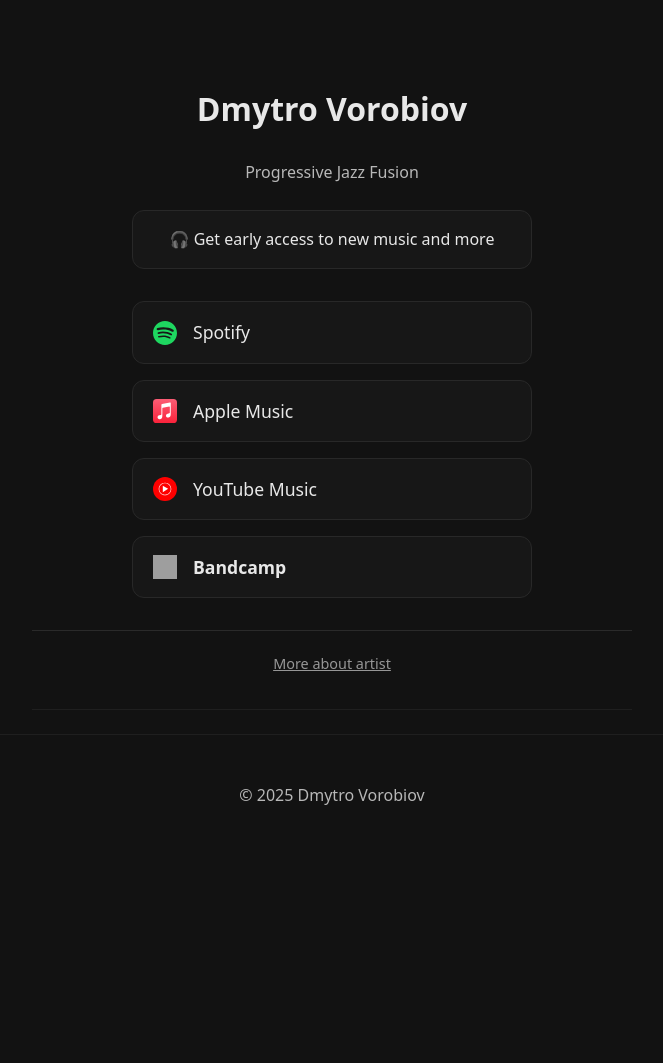
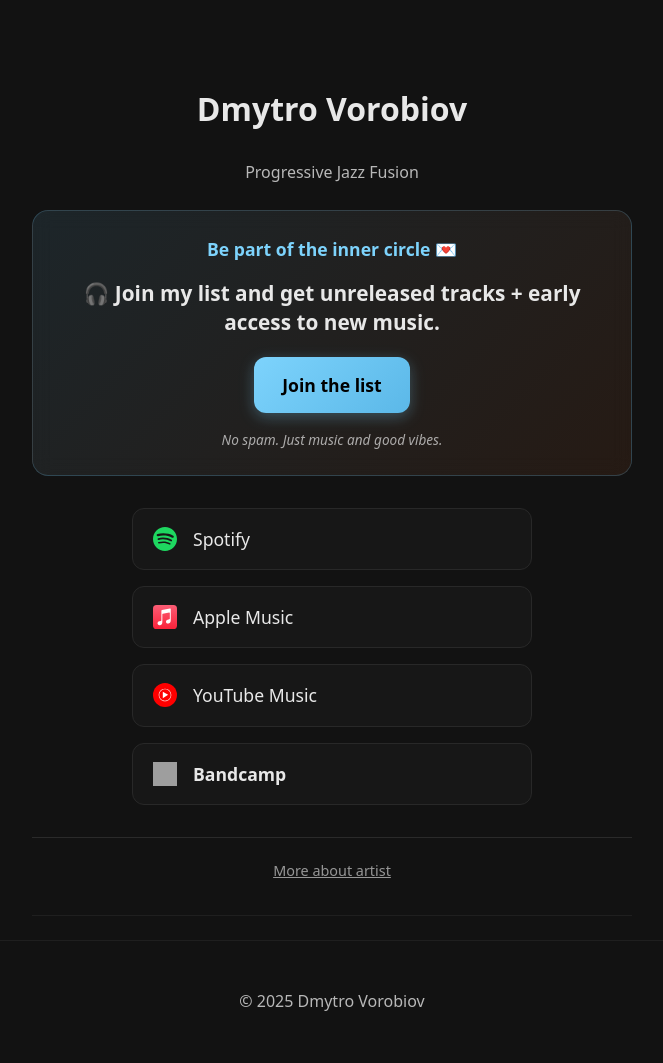
Before and after one commit to dvor/dvor.github.io, a Jekyll site: the page built from go.md, in a window 1280 px wide. Shown: the whole page, without its empty margins (308-971 px from the left). Built offline with Jekyll 4.4.1, drawn with Linux system fonts in a browser that asks for light colours; comment, search, counter and statistics services are not loaded; before the commit the page ends 900 px from its top, so only the background shows below that; grey boxes are pictures that could not be loaded.

Commit message:
Improving mailing list section

```diff
--- a/_layouts/default.html
+++ b/_layouts/default.html
@@ -4,7 +4,7 @@
   <meta charset="utf-8">
   <meta name="viewport" content="width=device-width,initial-scale=1">
   <title>{% if page.title %}{{ page.title }} · {% endif %}{{ site.title }}</title>
-  <link rel="stylesheet" href="{{ '/assets/css/style.css' | relative_url }}?v=2025-10-14">
+  <link rel="stylesheet" href="{{ '/assets/css/style.css' | relative_url }}?v=2025-10-22">
   {%- seo -%}
 
   <!-- MailerLite Universal -->
--- a/assets/css/style.css
+++ b/assets/css/style.css
@@ -265,6 +265,146 @@
   width: 100%;
 }
 
+/* Go page mailing list hero section */
+.mailing-list-hero {
+  background: linear-gradient(135deg, rgba(125, 211, 252, 0.1), rgba(212, 100, 38, 0.1));
+  border: 1px solid rgba(125, 211, 252, 0.2);
+  border-radius: 16px;
+  padding: 24px 20px;
+  margin: 24px 0 32px 0;
+  text-align: center;
+  backdrop-filter: blur(10px);
+}
+
+.mailing-hook {
+  font-size: 1.1rem;
+  color: var(--accent);
+  margin: 0 0 16px 0;
+  font-weight: 600;
+  opacity: 1;
+}
+
+.mailing-headline {
+  font-size: 1.3rem;
+  font-weight: 600;
+  color: var(--text);
+  margin: 0 0 20px 0;
+  line-height: 1.4;
+}
+
+.mailing-cta-primary {
+  margin: 20px 0 16px 0;
+}
+
+.mailing-button {
+  display: inline-flex;
+  align-items: center;
+  justify-content: center;
+  background: linear-gradient(135deg, var(--accent), #5bb8e8);
+  color: #000 !important;
+  padding: 14px 28px;
+  border-radius: 12px;
+  font-size: 1.1rem;
+  font-weight: 700;
+  text-decoration: none;
+  transition: all 0.3s ease;
+  cursor: pointer;
+  box-shadow: 0 4px 15px rgba(125, 211, 252, 0.3);
+  border: none;
+}
+
+.mailing-button:hover {
+  background: linear-gradient(135deg, #5bb8e8, var(--accent));
+  transform: translateY(-2px) scale(1.02);
+  box-shadow: 0 6px 20px rgba(125, 211, 252, 0.4);
+  text-decoration: none;
+}
+
+.mailing-disclaimer {
+  font-size: 0.85rem;
+  color: var(--text-light);
+  margin: 0;
+  opacity: 0.7;
+  font-style: italic;
+}
+
+@media (max-width: 500px) {
+  .mailing-list-hero {
+    padding: 20px 16px;
+    margin: 20px 0 28px 0;
+  }
+
+  .mailing-headline {
+    font-size: 1.1rem;
+    line-height: 1.3;
+  }
+
+  .mailing-button {
+    padding: 12px 24px;
+    font-size: 1rem;
+  }
+}
+
+/* Sticky mobile CTA */
+.sticky-cta {
+  position: fixed;
+  bottom: 0;
+  left: 0;
+  right: 0;
+  background: rgba(18, 18, 18, 0.95);
+  backdrop-filter: blur(10px);
+  border-top: 1px solid rgba(125, 211, 252, 0.2);
+  padding: 12px 16px;
+  transform: translateY(100%);
+  transition: transform 0.3s ease-in-out;
+  z-index: 1000;
+  display: none;
+}
+
+.sticky-cta.show {
+  transform: translateY(0);
+}
+
+.sticky-cta-content {
+  display: flex;
+  align-items: center;
+  justify-content: space-between;
+  max-width: 400px;
+  margin: 0 auto;
+}
+
+.sticky-cta-text {
+  color: var(--text);
+  font-size: 0.9rem;
+  font-weight: 500;
+}
+
+.sticky-cta-button {
+  background: linear-gradient(135deg, var(--accent), #5bb8e8);
+  color: #000 !important;
+  padding: 8px 16px;
+  border-radius: 8px;
+  font-size: 0.9rem;
+  font-weight: 600;
+  text-decoration: none;
+  transition: all 0.2s ease;
+  border: none;
+  cursor: pointer;
+}
+
+.sticky-cta-button:hover {
+  background: linear-gradient(135deg, #5bb8e8, var(--accent));
+  transform: scale(1.05);
+  text-decoration: none;
+}
+
+/* Show sticky CTA only on mobile/tablet */
+@media (max-width: 768px) {
+  .sticky-cta {
+    display: block;
+  }
+}
+
 .icons {
   display: flex;
   gap: 14px;
--- a/go.md
+++ b/go.md
@@ -7,11 +7,16 @@
   <h1 style="font-size:2rem;">{{ site.title }}</h1>
   <p class="tag">{{ site.description }}</p>
 
-  <!-- Mailing list signup button -->
-  <div class="mailing-list-cta">
-    <a class="ml-onclick-form go-link" href="javascript:void(0)" onclick="ml('show', 'R2ISyG', true); if(typeof sa_event !== 'undefined') sa_event('mailing_list_signup_go');">
-      🎧 Get early access to new music and more
-    </a>
+  <!-- Primary mailing list CTA section -->
+  <div class="mailing-list-hero" id="mailing-hero">
+    <p class="mailing-hook">Be part of the inner circle 💌</p>
+    <h2 class="mailing-headline">🎧 Join my list and get unreleased tracks + early access to new music.</h2>
+    <div class="mailing-cta-primary">
+      <a class="ml-onclick-form mailing-button" href="javascript:void(0)" onclick="ml('show', 'R2ISyG', true); if(typeof sa_event !== 'undefined') sa_event('mailing_list_signup_go');">
+        Join the list
+      </a>
+    </div>
+    <p class="mailing-disclaimer">No spam. Just music and good vibes.</p>
   </div>
 
   {% include streaming-links.html style="links" %}
@@ -20,3 +25,44 @@
     <a href="{{ '/' | relative_url }}">More about artist</a>
   </div>
 </section>
+
+<!-- Sticky mobile CTA -->
+<div class="sticky-cta" id="sticky-cta">
+  <div class="sticky-cta-content">
+    <span class="sticky-cta-text">🎧 Join the list</span>
+    <a class="ml-onclick-form sticky-cta-button" href="javascript:void(0)" onclick="ml('show', 'R2ISyG', true); if(typeof sa_event !== 'undefined') sa_event('mailing_list_signup_go_sticky');">
+      Join
+    </a>
+  </div>
+</div>
+
+<script>
+// Sticky CTA functionality
+document.addEventListener('DOMContentLoaded', function() {
+  const hero = document.getElementById('mailing-hero');
+  const stickyCta = document.getElementById('sticky-cta');
+
+  if (!hero || !stickyCta) return;
+
+  let hasScrolledPast = false;
+
+  function toggleStickyCta() {
+    const heroRect = hero.getBoundingClientRect();
+    const scrolledPastHero = heroRect.bottom < 0;
+
+    if (scrolledPastHero && !hasScrolledPast) {
+      hasScrolledPast = true;
+      stickyCta.classList.add('show');
+    } else if (!scrolledPastHero && hasScrolledPast) {
+      hasScrolledPast = false;
+      stickyCta.classList.remove('show');
+    }
+  }
+
+  // Check on scroll
+  window.addEventListener('scroll', toggleStickyCta);
+
+  // Check initially
+  toggleStickyCta();
+});
+</script>
```
Also changed, not shown: index.md (+9 -5 lines).
